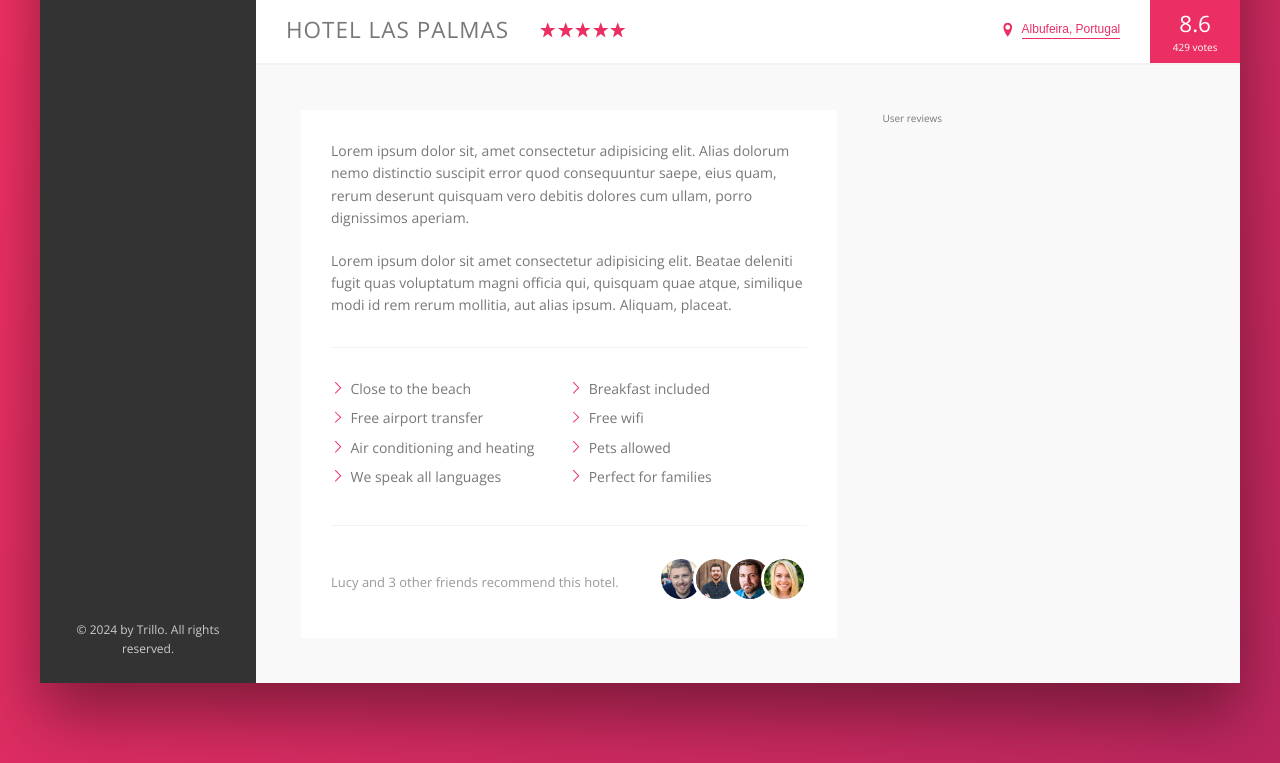
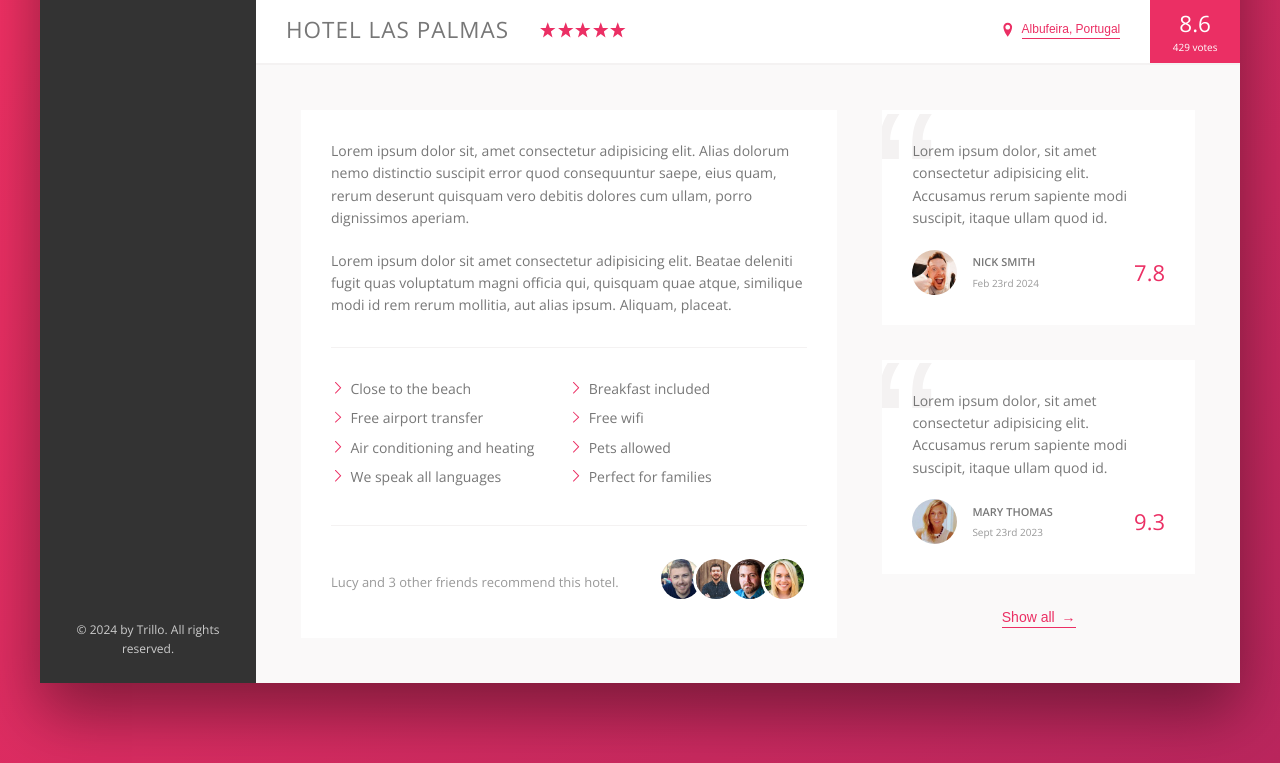
Before and after one commit to ViktorGeorgiev98/TrilloProject, a website: page index.html in a window 1280 px wide. Shown: the part 538-1301 px from the top of the page. Drawn offline with nearby package versions, Linux system fonts and the light colour scheme.

Commit message:
created the reviews section

```diff
--- a/index.html
+++ b/index.html
@@ -161,7 +161,34 @@
                         </div>
 
                         <div class="user-reviews">
-                            User reviews
+                            <figure class="review">
+                                <blockquote class="review__text">
+                                    Lorem ipsum dolor, sit amet consectetur adipisicing elit. Accusamus rerum sapiente modi suscipit, itaque ullam quod id.
+                                </blockquote>
+                                <figcaption class="review__user">
+                                    <img src="img/user-1.jpg" alt="User" class="review__photo">
+                                    <div class="review__user-box">
+                                        <p class="review__user-name">Nick Smith</p>
+                                        <p class="review__user-date">Feb 23rd 2024</p>
+                                    </div>
+                                    <div class="review__rating">7.8</div>
+                                </figcaption>
+                            </figure>
+                            <figure class="review">
+                                <blockquote class="review__text">
+                                    Lorem ipsum dolor, sit amet consectetur adipisicing elit. Accusamus rerum sapiente modi suscipit, itaque ullam quod id.
+                                </blockquote>
+                                <figcaption class="review__user">
+                                    <img src="img/user-2.jpg" alt="User" class="review__photo">
+                                    <div class="review__user-box">
+                                        <p class="review__user-name">Mary Thomas</p>
+                                        <p class="review__user-date">Sept 23rd 2023</p>
+                                    </div>
+                                    <div class="review__rating">9.3</div>
+                                </figcaption>
+                            </figure>
+
+                            <button class="btn-inline">Show all <span>&rarr;</span></button>
                         </div>
                     </div>
                 </main>
--- a/sass/_components.scss
+++ b/sass/_components.scss
@@ -296,8 +296,19 @@
     cursor: pointer;
     transition: all 0.2s;
 
+    & span {
+        margin-left: 3px;
+        transition: margin-left 0.2s;
+    }
+
+
+
     &:hover {
         color: var(--color-grey-dark-1);
+
+        span {
+            margin-left: 0.8rem;
+        }
     }
 
     &:focus {
@@ -378,6 +389,72 @@
     }
 }
 
+
+// ////////////////////////////
+//  REVIEWS
+.review {
+    background-color: #fff;
+    box-shadow: var(--shadow-light);
+    padding: 3rem;
+    margin-bottom: 3.5rem;
+    position: relative;
+    overflow: hidden;
+
+    &__text {
+        margin-bottom: 2rem;
+        z-index: 10;
+        position: relative;
+    }
+
+    &__user {
+        display: flex;
+        align-items: center;
+    }
+
+    &__photo {
+        height: 4.5rem;
+        width: 4.5rem;
+        border-radius: 50%;
+        margin-right: 1.5rem;
+    }
+
+    &__user-box {
+        margin-right: auto;
+    }
+
+    &__user-name {
+        font-size: 1.1rem;
+        font-weight: 600;
+        text-transform: uppercase;
+        margin-bottom: 0.4rem;
+    }
+
+    &__user-date {
+        font-size: 1rem;
+        color: var(--color-grey-dark-3);
+    }
+
+    &__rating {
+        color: var(--color-primary);
+        font-size: 2.2rem;
+        font-weight: 300;
+
+    }
+
+    &::before {
+        content: "\201C"; // double quotes
+        position: absolute;
+        top: -2.75rem;
+        z-index: 1;
+        left: -1rem;
+        line-height: 1;
+        font-size: 20rem;
+        color: var(--color-grey-light-2);
+        font-family: sans-serif;
+
+    }
+}
+
 // ////////////////////////////
 //  ANIMATIONS
 
--- a/sass/_layout.scss
+++ b/sass/_layout.scss
@@ -38,10 +38,10 @@
     padding: 4.5rem;
     background-color: var(--color-grey-light-1);
     border-bottom: var(--line-big);
+    font-size: 1.4rem;
 }
 
 .description {
-    font-size: 1.4rem;
     background-color: #fff;
     box-shadow: var(--shadow-light);
     flex: 0 0 60%;
@@ -51,4 +51,7 @@
 
 .user-reviews {
     flex: 1;
+    display: flex;
+    flex-direction: column;
+    align-items: center;
 }
```
Also changed, not shown: css/style.css.
